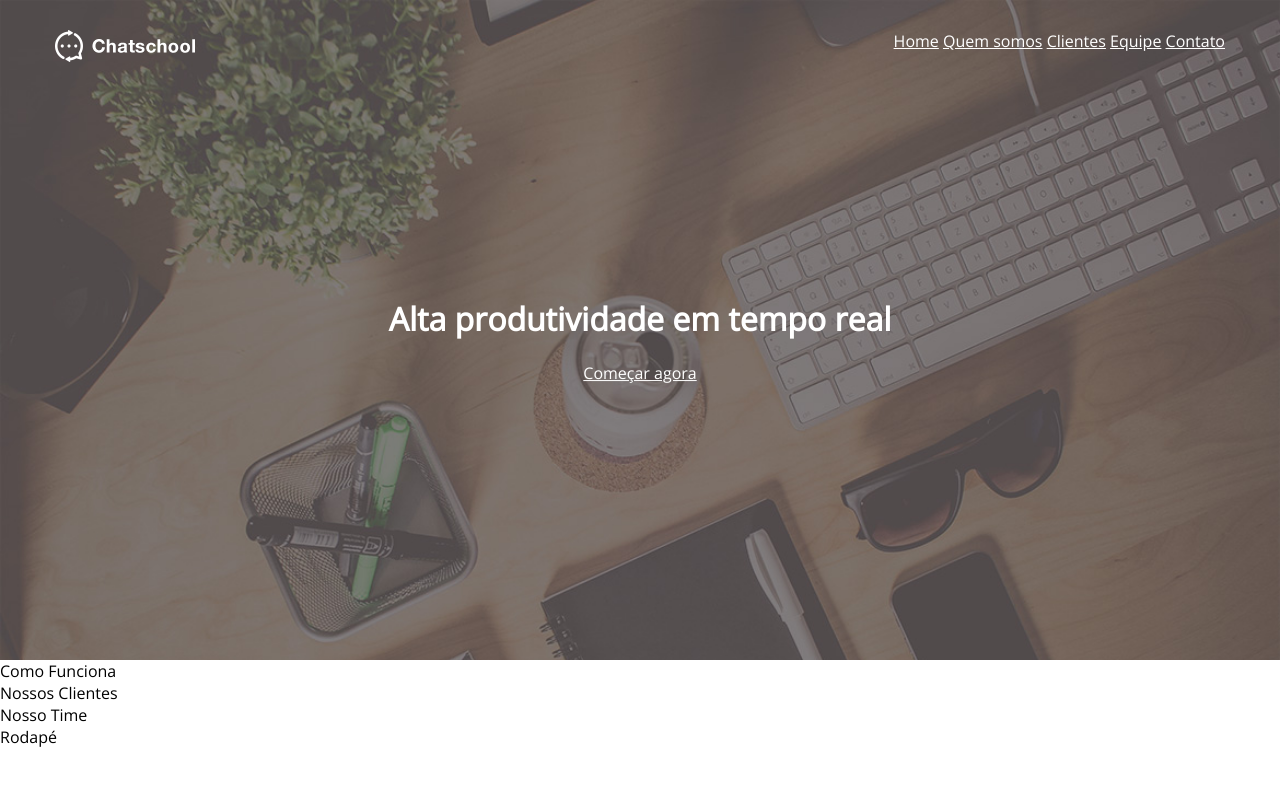
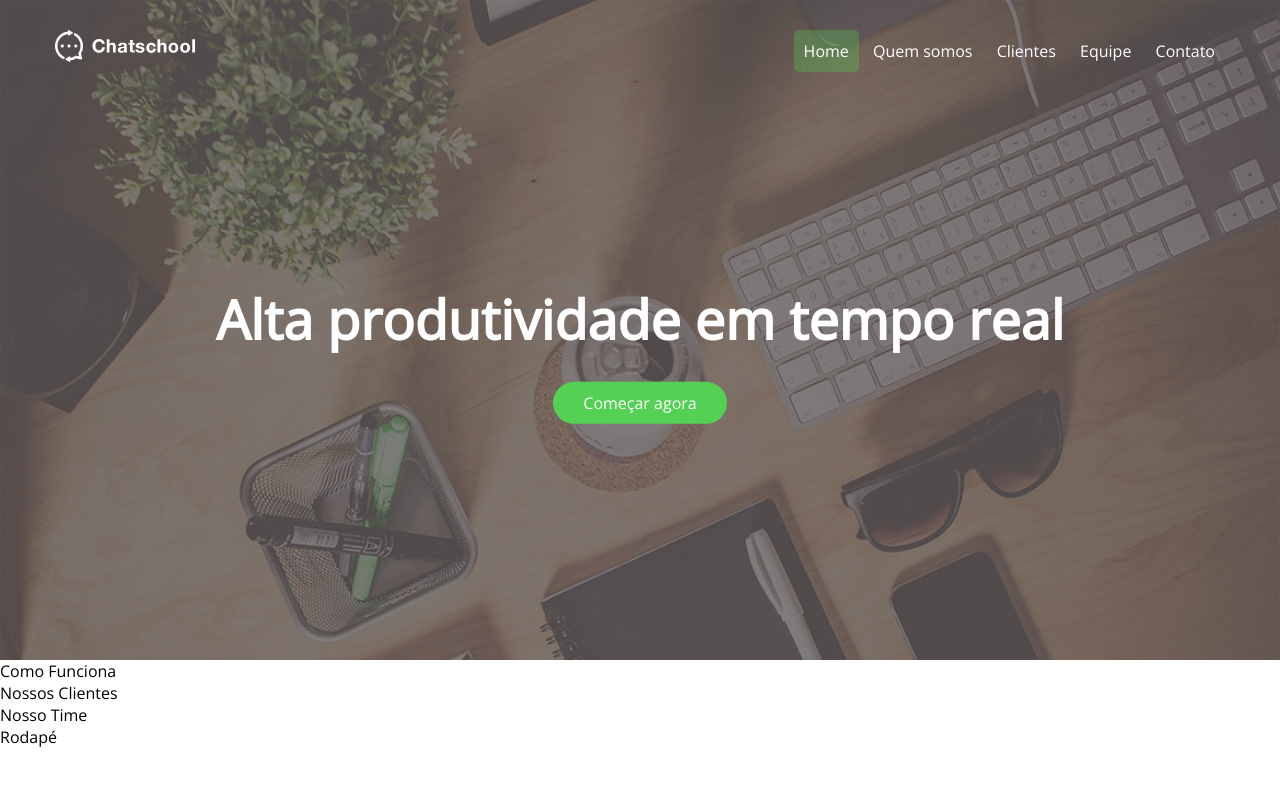
Before and after one commit to efernandes-tech/html-006-sofn-website, a plain HTML site: page index.html in a window 1280 px wide. Drawn offline with nearby package versions, Linux system fonts and the light colour scheme.

Commit message:
estilizando os links

```diff
--- a/css/styles.css
+++ b/css/styles.css
@@ -5,6 +5,30 @@ body {
     font-family: 'Open Sans', sans-serif;
     margin: 0;
     padding: 0;
+}
+a {
+    text-decoration: none;
+}
+#header .btn {
+    background-color: rgb(84, 209, 84);
+    font-size: 16px;
+    border-radius: 30px;
+    padding: 10px 30px;
+}
+#header .btn:hover {
+    background-color: rgb(84, 180, 84);
+}
+#header nav a {
+    display: inline-block;
+    text-decoration: none;
+    padding: 10px;
+    border-radius: 5px;
+}
+#header nav a:hover, #header nav a.active {
+    background-color: rgba(84, 209, 84, 0.3);
+}
+#header h1 {
+    font-size: 54px;
 }
 #header {
     background: #000 url("../images/background-header.jpg") no-repeat;
--- a/index.html
+++ b/index.html
@@ -22,7 +22,7 @@
                     <!-- MENU -->
                     <nav>
                         <ul>
-                            <li><a href="index.html">Home</a></li>
+                            <li><a href="index.html" class="active">Home</a></li>
                             <li><a href="quem-somos.html">Quem somos</a></li>
                             <li><a href="">Clientes</a></li>
                             <li><a href="">Equipe</a></li>
@@ -36,7 +36,7 @@
                     <!-- Título -->
                     <h1>Alta produtividade em tempo real</h1>
                     <!-- Botão -->
-                    <a href="">Começar agora</a>
+                    <a href="" class="btn">Começar agora</a>
                 </div>
             </div>
         </div>
```
